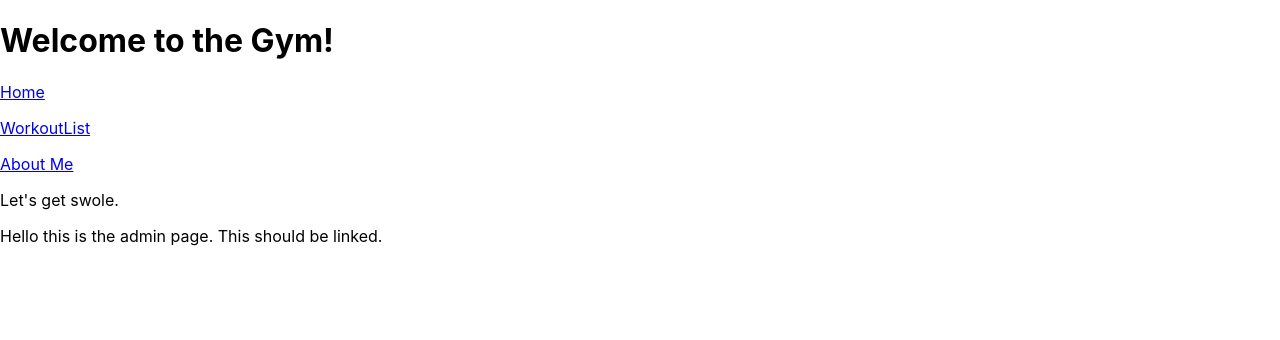
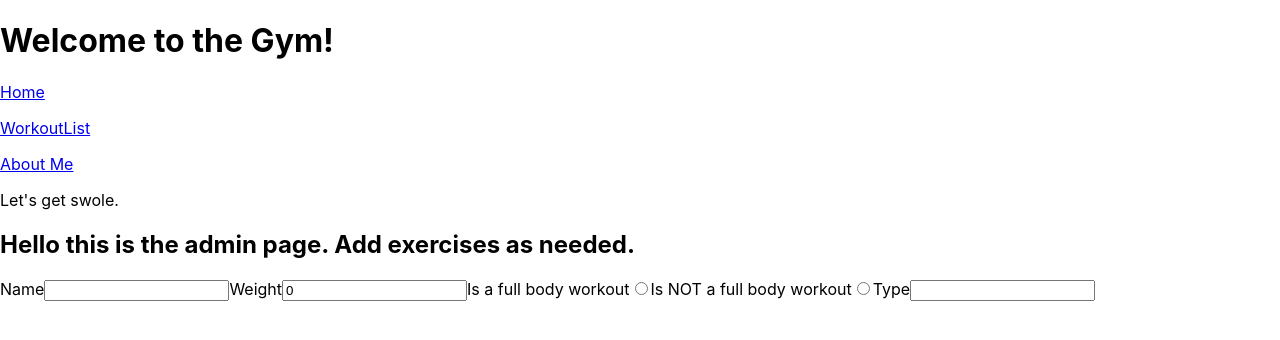
Before and after one commit to dbennin125/workout-project-repo-fe, a React (Create React App) app: page /admin in a window 1280 px wide. Shown: the top 340 px of the page. Built offline with nearby package versions, Linux system fonts and the light colour scheme.

Commit message:
admin page has all states and handle, all states log out appropiately, radio buttons work

```diff
--- a/src/AdminPage.js
+++ b/src/AdminPage.js
@@ -1,4 +1,5 @@
 import React, { Component } from 'react'
+import request from 'superagent';
 
 export default class AdminPage extends Component {
 
@@ -11,8 +12,17 @@ export default class AdminPage extends Component {
 
     }
 //create my handle for submitting form
-handleSubmit = (e) => {
+handleSubmit = async (e) => {
     e.preventDefault();
+    const newExercise = await request.post(`https://calm-escarpment-70276.herokuapp.com/exercises/`, {
+        name: this.state.name,
+        weight: this.state.weight,
+        is_fullbody: this.state.is_fullbody,
+        type: this.state.type,
+    })
+    console.log('======');
+    console.log(newExercise, 'hello');
+    console.log('======');
 }
 
 //create handle for name
@@ -23,12 +33,16 @@ handleNameChange = (e) => {
 //create handle change for weight
 handleWeightChange = (e) => {
     this.setState({ weight: e.target.value });
-
+    console.log(this.state.weight)
+}
+//create a is_fullboddy handle
+handleIs_fullbody = (e) => {
+    this.setState({ is_fullbody: e.target.value });
 }
  //create type change handle
 handleTypeChange = (e) => {
     this.setState({ type: e.target.value });
-
+    console.log(this.state.type)
 }
 
 
@@ -38,11 +52,38 @@ handleTypeChange = (e) => {
 
 
 
+    render() {
+        const { name, weight, is_fullbody, type } = this.state;
+        return (
+            <div className="submit-container">
+            <form onSubmit={this.handleSubmit}>
+                <h2>Hello this is the admin page. Add exercises as needed.</h2>
+                <lable>
+                Name
+                <input onChange={this.handleNameChange} value={name} name="Name" />
+                </lable>
 
-    render() {
-        return (
-            <div>
-                Hello this is the admin page. This should be linked.
+                <lable>
+                Weight
+                <input onChange={this.handleWeightChange} value={weight} name="Weight" />
+                </lable>
+
+                <label>
+                    Is a full body workout
+                    <input onChange={this.handleIs_fullbody} checked={ is_fullbody === '1' } name="is_fullbody" type="radio" value="1" />
+                </label>
+
+                <label>
+                    Is NOT a full body workout
+                    <input onChange={this.handleIs_fullbody} checked={ is_fullbody === '0' } name="is_fullbody" type="radio" value="0" />
+                </label>
+
+                <lable>
+                Type
+                <input onChange={this.handleTypeChange} value={type} name="Type" />
+                </lable>
+
+            </form>
             </div>
         )
     }
```
